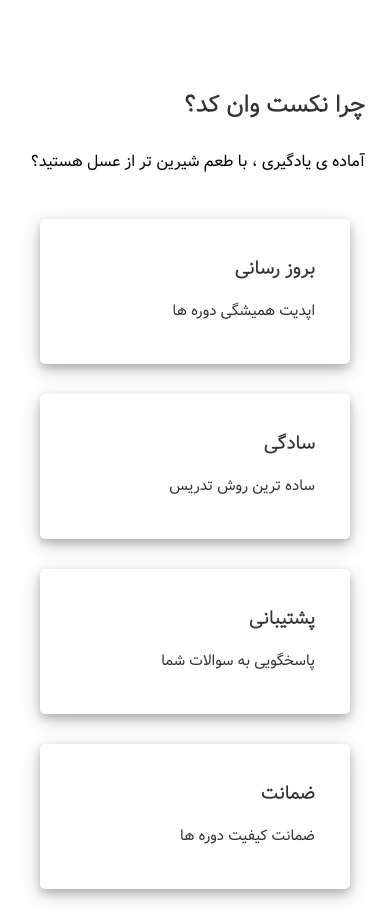
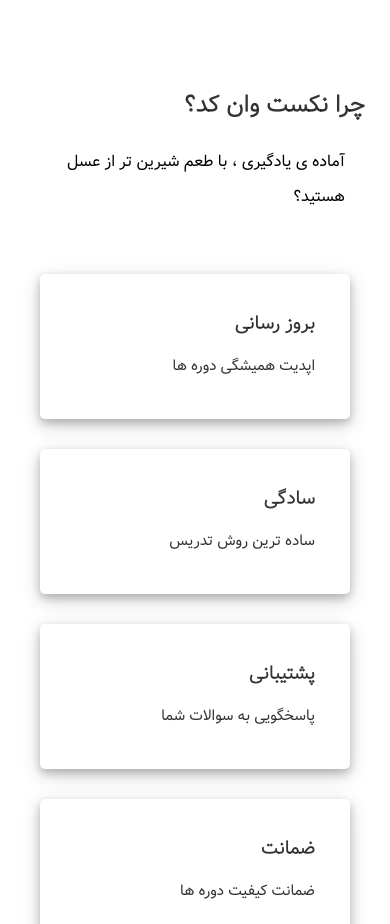
Before and after one commit to hojjatgholamzadeh1997/next1code.ir, a plain HTML site: page index.html in a window 390 px wide. Shown: the part 7043-7967 px from the top of the page. Drawn offline with nearby package versions, Linux system fonts and the light colour scheme.

Commit message:
fix a responsive bux

```diff
--- a/css/main.css
+++ b/css/main.css
@@ -173,7 +173,7 @@ section.why-next1code > p {
   font-family: Vazir;
   color: #000;
   margin-right: 25px;
-  padding: 20px 0 0 0;
+  padding: 20px;
   line-height: 35px;
 }
 
```
